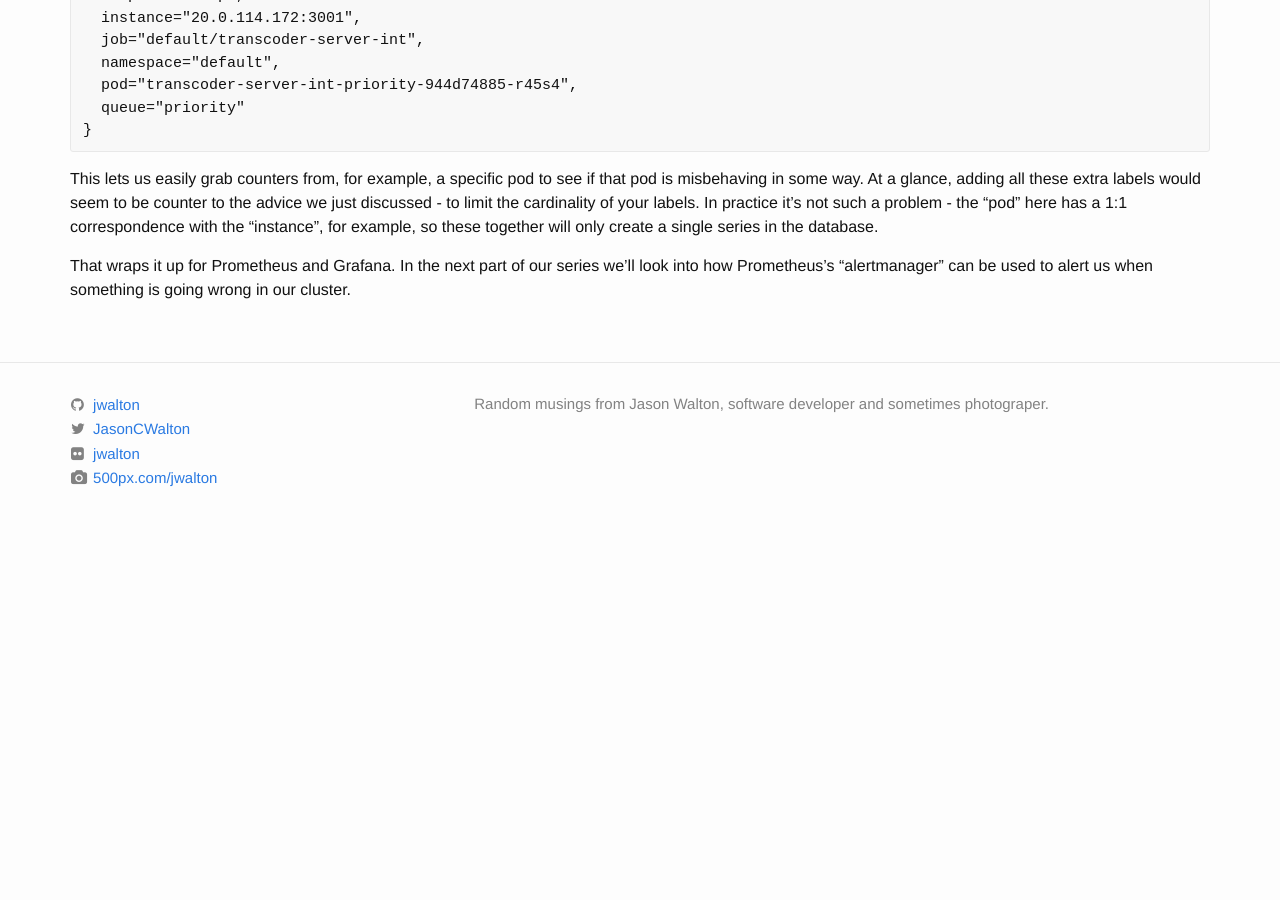
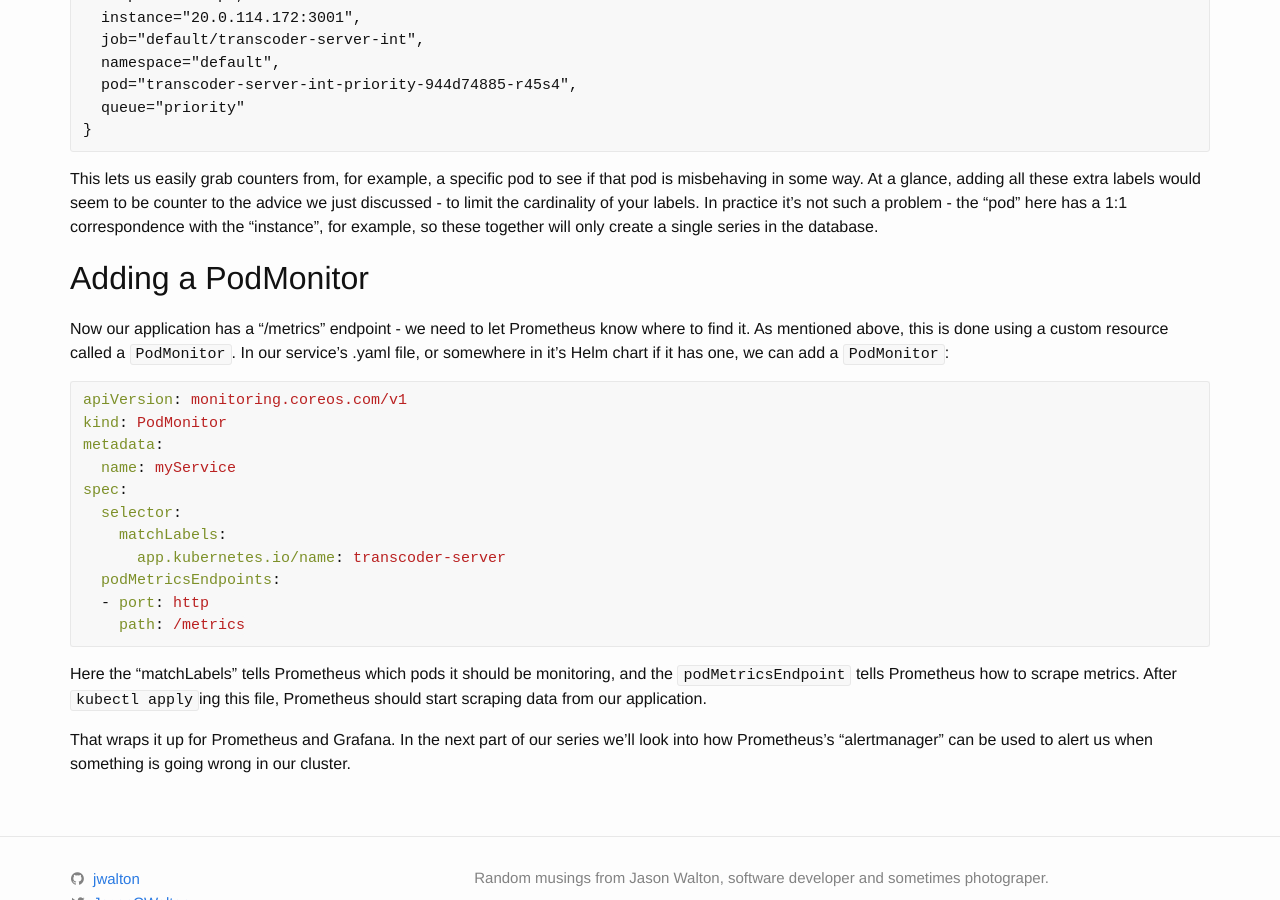
Before and after one commit to jwalton/thedreaming.org, a Jekyll site: the page built from _posts/2022-03-07-kubernetes-for-developers-part-4.markdown, in a window 1280 px wide and 900 px high, scrolled down 10749 px. Built offline with Jekyll 4.4.1, drawn with Linux system fonts in a browser that asks for light colours; comment, search, counter and statistics services are not loaded; before the commit the page ends 11285 px from its top, so only the background shows below that.

Commit message:
Update Kubernetes part 4 with PodMonitor.

````diff
--- a/_posts/2022-03-07-kubernetes-for-developers-part-4.markdown
+++ b/_posts/2022-03-07-kubernetes-for-developers-part-4.markdown
@@ -457,4 +457,24 @@
 
 This lets us easily grab counters from, for example, a specific pod to see if that pod is misbehaving in some way.  At a glance, adding all these extra labels would seem to be counter to the advice we just discussed - to limit the cardinality of your labels.  In practice it's not such a problem - the "pod" here has a 1:1 correspondence with the "instance", for example, so these together will only create a single series in the database.
 
+## Adding a PodMonitor
+
+Now our application has a "/metrics" endpoint - we need to let Prometheus know where to find it.  As mentioned above, this is done using a custom resource called a `PodMonitor`.  In our service's .yaml file, or somewhere in it's Helm chart if it has one, we can add a `PodMonitor`:
+
+```yaml
+apiVersion: monitoring.coreos.com/v1
+kind: PodMonitor
+metadata:
+  name: myService
+spec:
+  selector:
+    matchLabels:
+      app.kubernetes.io/name: transcoder-server
+  podMetricsEndpoints:
+  - port: http
+    path: /metrics
+```
+
+Here the "matchLabels" tells Prometheus which pods it should be monitoring, and the `podMetricsEndpoint` tells Prometheus how to scrape metrics.  After `kubectl apply`ing this file, Prometheus should start scraping data from our application.
+
 That wraps it up for Prometheus and Grafana.  In the next part of our series we'll look into how Prometheus's "alertmanager" can be used to alert us when something is going wrong in our cluster.
````
